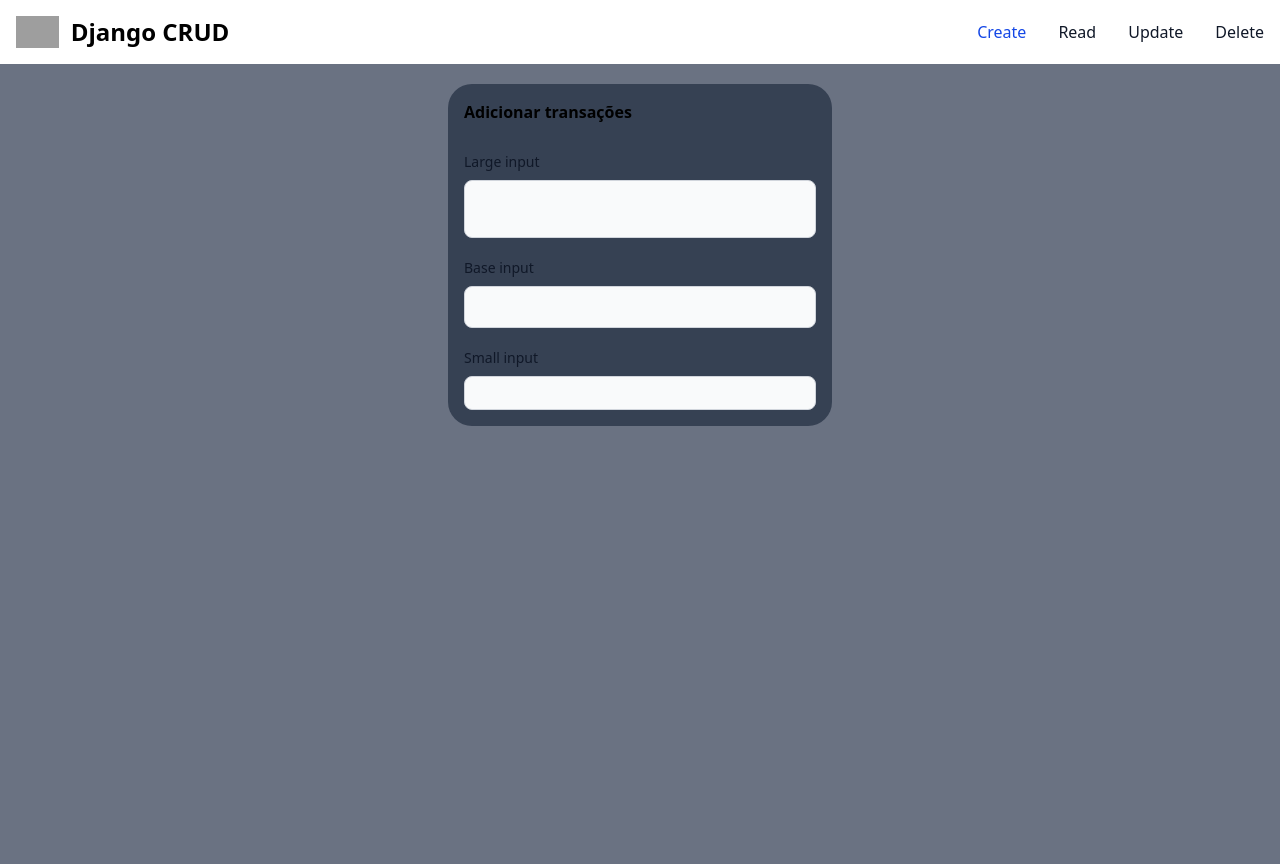
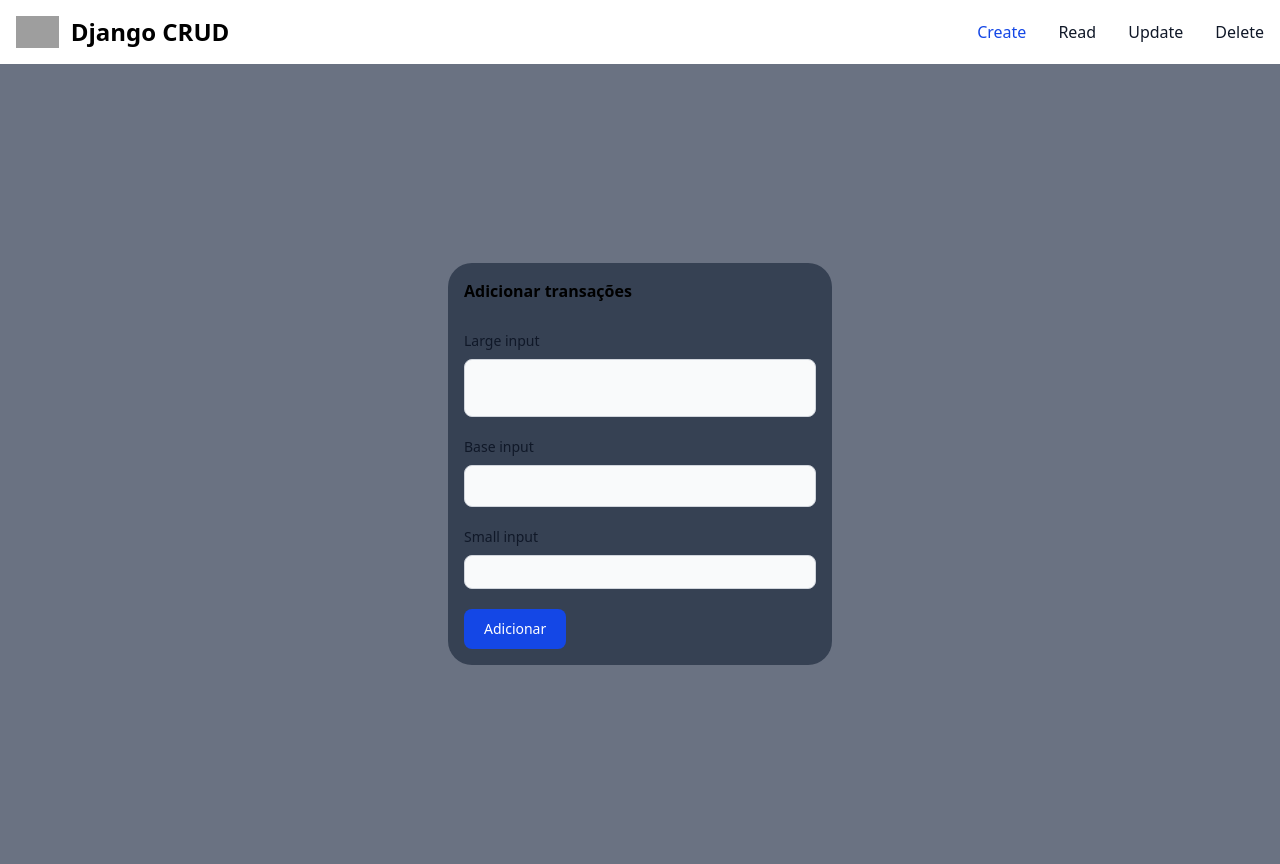
Before and after one commit to joaovitorraraujo/1_av_wagner, a Django app: page / in a window 1280 px wide. Before the commit the page ends 426 px from the top, so only its background shows below. Run offline with Django 5.2, Linux system fonts and the light colour scheme; grey boxes are pictures that could not be loaded.

Commit message:
modifild

```diff
--- a/contas/templates/contas/home.html
+++ b/contas/templates/contas/home.html
@@ -5,7 +5,8 @@
 {% block content %}
 <link rel="stylesheet" href="{% static 'css/output.css' %}" />
 
-<form class="rounded-3xl bg-gray-700 p-4 mt-5 max-w-sm mx-auto">
+<div class="flex items-center justify-center min-h-screen p-0">
+  <form class="rounded-3xl bg-gray-700 p-4 w-full max-w-sm mx-auto">
     <h2 class="font-bold mb-7">Adicionar transações</h2>
     <div class="mb-5">
       <label
@@ -40,9 +41,16 @@
       <input
         type="text"
         id="small-input"
-      class="block w-full p-2 text-gray-900 border border-gray-300 rounded-lg bg-gray-50 text-xs focus:ring-blue-500 focus:border-blue-500 dark:bg-gray-700 dark:border-gray-600 dark:placeholder-gray-400 dark:text-white dark:focus:ring-blue-500 dark:focus:border-blue-500"
+        class="block mb-5 w-full p-2 text-gray-900 border border-gray-300 rounded-lg bg-gray-50 text-xs focus:ring-blue-500 focus:border-blue-500 dark:bg-gray-700 dark:border-gray-600 dark:placeholder-gray-400 dark:text-white dark:focus:ring-blue-500 dark:focus:border-blue-500"
       />
     </div>
+    <button
+      type="submit"
+      class="text-white bg-blue-700 hover:bg-blue-800 focus:ring-4 focus:outline-none focus:ring-blue-300 font-medium rounded-lg text-sm px-5 py-2.5 text-center dark:bg-blue-600 dark:hover:bg-blue-700 dark:focus:ring-blue-800"
+    >
+      Adicionar
+    </button>
   </form>
+</div>
 
 {% endblock content %}
--- a/package.json
+++ b/package.json
@@ -10,7 +10,9 @@
   "license": "ISC",
   "description": "",
   "dependencies": {
-    "@tailwindcss/cli": "^4.0.10",
+    "@tailwindcss/cli": "^4.0.10"
+  },
+  "devDependencies": {
     "tailwindcss": "^4.0.10"
   }
 }
--- a/static/css/output.css
+++ b/static/css/output.css
@@ -6,8 +6,11 @@
       "Segoe UI Emoji", "Segoe UI Symbol", "Noto Color Emoji";
     --font-mono: ui-monospace, SFMono-Regular, Menlo, Monaco, Consolas, "Liberation Mono",
       "Courier New", monospace;
+    --color-blue-300: oklch(0.809 0.105 251.813);
     --color-blue-500: oklch(0.623 0.214 259.815);
+    --color-blue-600: oklch(0.546 0.245 262.881);
     --color-blue-700: oklch(0.488 0.243 264.376);
+    --color-blue-800: oklch(0.424 0.199 265.638);
     --color-gray-50: oklch(0.985 0.002 247.839);
     --color-gray-100: oklch(0.967 0.003 264.542);
     --color-gray-200: oklch(0.928 0.006 264.531);
@@ -212,9 +215,6 @@
   .mt-4 {
     margin-top: calc(var(--spacing) * 4);
   }
-  .mt-5 {
-    margin-top: calc(var(--spacing) * 5);
-  }
   .mb-2 {
     margin-bottom: calc(var(--spacing) * 2);
   }
@@ -244,6 +244,9 @@
   }
   .h-10 {
     height: calc(var(--spacing) * 10);
+  }
+  .min-h-screen {
+    min-height: 100vh;
   }
   .w-5 {
     width: calc(var(--spacing) * 5);
@@ -322,6 +325,9 @@
   .bg-white {
     background-color: var(--color-white);
   }
+  .p-0 {
+    padding: calc(var(--spacing) * 0);
+  }
   .p-2 {
     padding: calc(var(--spacing) * 2);
   }
@@ -334,8 +340,17 @@
   .px-3 {
     padding-inline: calc(var(--spacing) * 3);
   }
+  .px-5 {
+    padding-inline: calc(var(--spacing) * 5);
+  }
   .py-2 {
     padding-block: calc(var(--spacing) * 2);
+  }
+  .py-2\.5 {
+    padding-block: calc(var(--spacing) * 2.5);
+  }
+  .text-center {
+    text-align: center;
   }
   .text-2xl {
     font-size: var(--text-2xl);
@@ -377,6 +392,13 @@
   .text-white {
     color: var(--color-white);
   }
+  .hover\:bg-blue-800 {
+    &:hover {
+      @media (hover: hover) {
+        background-color: var(--color-blue-800);
+      }
+    }
+  }
   .hover\:bg-gray-100 {
     &:hover {
       @media (hover: hover) {
@@ -393,6 +415,17 @@
     &:focus {
       --tw-ring-shadow: var(--tw-ring-inset,) 0 0 0 calc(2px + var(--tw-ring-offset-width)) var(--tw-ring-color, currentColor);
       box-shadow: var(--tw-inset-shadow), var(--tw-inset-ring-shadow), var(--tw-ring-offset-shadow), var(--tw-ring-shadow), var(--tw-shadow);
+    }
+  }
+  .focus\:ring-4 {
+    &:focus {
+      --tw-ring-shadow: var(--tw-ring-inset,) 0 0 0 calc(4px + var(--tw-ring-offset-width)) var(--tw-ring-color, currentColor);
+      box-shadow: var(--tw-inset-shadow), var(--tw-inset-ring-shadow), var(--tw-ring-offset-shadow), var(--tw-ring-shadow), var(--tw-shadow);
+    }
+  }
+  .focus\:ring-blue-300 {
+    &:focus {
+      --tw-ring-color: var(--color-blue-300);
     }
   }
   .focus\:ring-blue-500 {
@@ -506,6 +539,11 @@
       border-color: var(--color-gray-700);
     }
   }
+  .dark\:bg-blue-600 {
+    @media (prefers-color-scheme: dark) {
+      background-color: var(--color-blue-600);
+    }
+  }
   .dark\:bg-gray-700 {
     @media (prefers-color-scheme: dark) {
       background-color: var(--color-gray-700);
@@ -538,6 +576,15 @@
       }
     }
   }
+  .dark\:hover\:bg-blue-700 {
+    @media (prefers-color-scheme: dark) {
+      &:hover {
+        @media (hover: hover) {
+          background-color: var(--color-blue-700);
+        }
+      }
+    }
+  }
   .dark\:hover\:bg-gray-700 {
     @media (prefers-color-scheme: dark) {
       &:hover {
@@ -567,6 +614,13 @@
     @media (prefers-color-scheme: dark) {
       &:focus {
         --tw-ring-color: var(--color-blue-500);
+      }
+    }
+  }
+  .dark\:focus\:ring-blue-800 {
+    @media (prefers-color-scheme: dark) {
+      &:focus {
+        --tw-ring-color: var(--color-blue-800);
       }
     }
   }
--- a/templates/header.html
+++ b/templates/header.html
@@ -1,6 +1,6 @@
 {% load static %}
 <!DOCTYPE html>
-<html lang="en">
+<html lang="en" class="dark">
   <head>
     <meta charset="UTF-8" />
     <meta name="viewport" content="width=device-width, initial-scale=1.0" />
```
Also changed, not shown: contas/models.py (+8 -6 lines), contas/migrations/0001_initial.py (added), package-lock.json. Lines whose indentation alone changed are shown as unchanged.
